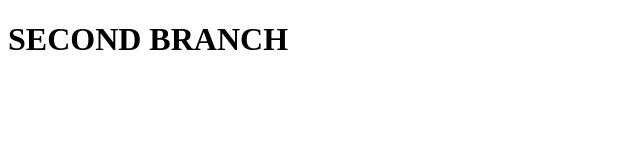
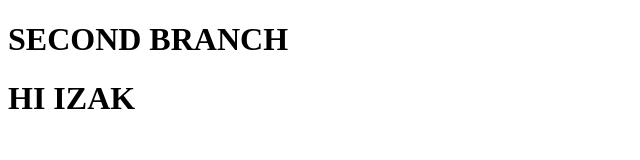
Before and after one commit to azurdemirovic/test, a plain HTML site: page blog.html in a window 1280 px wide. Shown: the whole page, without its empty margins (0-640 px from the left). Drawn offline with Linux system fonts and the light colour scheme.

Commit message:
add context

```diff
--- a/blog.html
+++ b/blog.html
@@ -7,5 +7,6 @@
 </head>
 <body>
     <h1>SECOND BRANCH</h1>
+    <h1>HI IZAK</h1>
 </body>
 </html>
```
